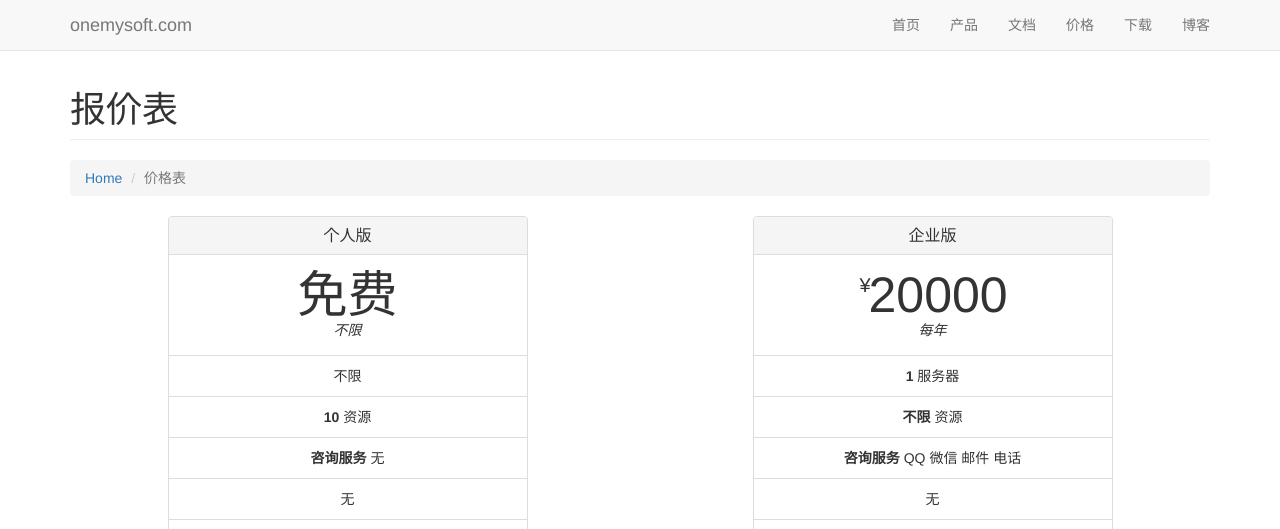
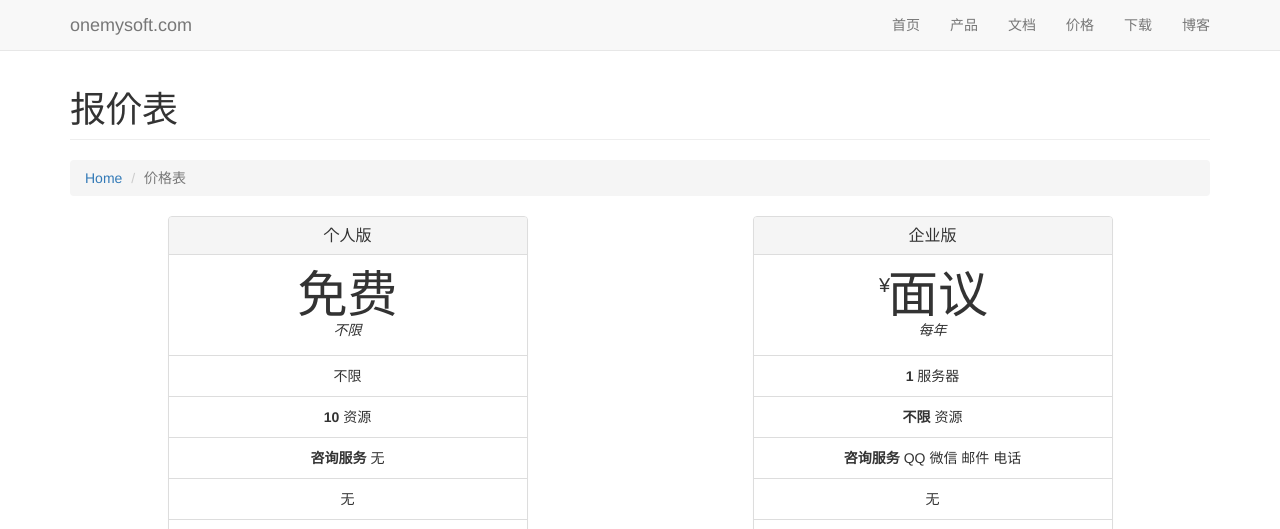
Before and after one commit to onemysoft/onemysoft.github.io, a plain HTML site: page pricing.html in a window 1280 px wide. Shown: the top 529 px of the page. Drawn offline with Linux system fonts and the light colour scheme.

Commit message:
Update pricing.html

```diff
--- a/pricing.html
+++ b/pricing.html
@@ -110,7 +110,7 @@
                         <h3 class="panel-title">企业版</h3>
                     </div>
                     <div class="panel-body">
-                        <span class="price"><sup>¥</sup>20000</span>
+                        <span class="price"><sup>¥</sup>面议</span>
                         <span class="period">每年</span>
                     </div>
                     <ul class="list-group">
```
